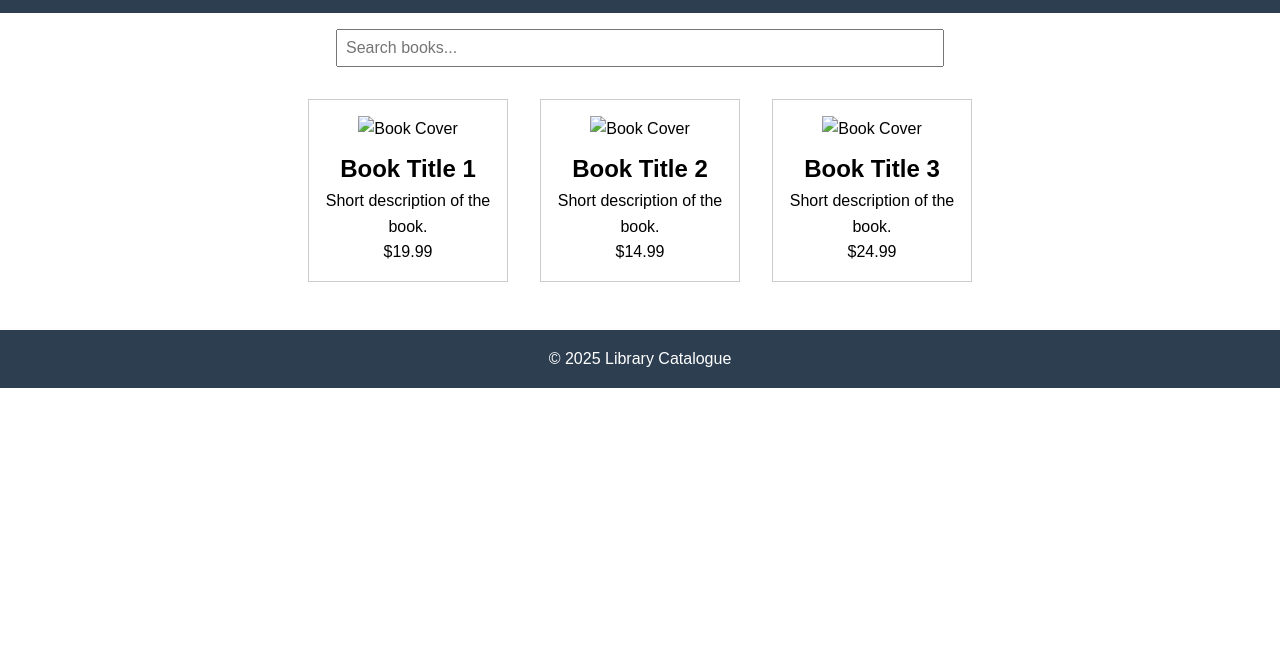
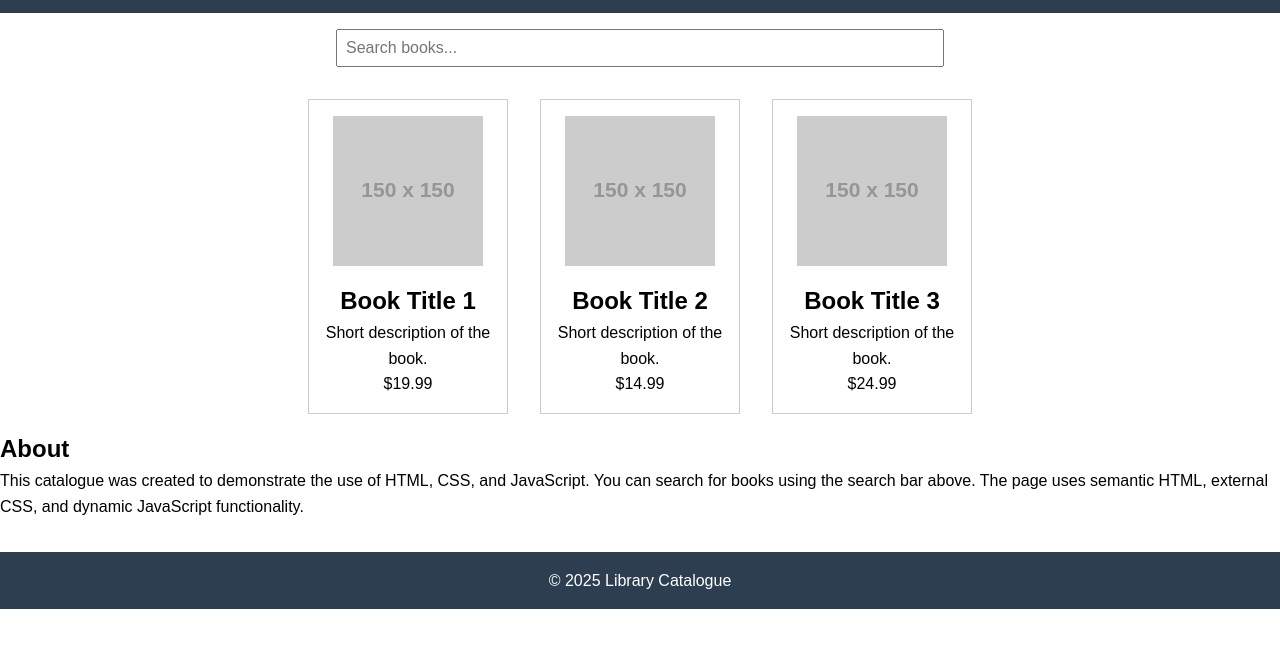
Before and after one commit to IliaPkhakadze/Iliapkhakadze, a plain HTML site: page index.html in a window 1280 px wide. Shown: the part 70-718 px from the top of the page. Drawn offline with Linux system fonts and the light colour scheme; placeholder pictures from the web are drawn by us.

Commit message:
Update and rename file.html to index.html

```diff
--- a/file.html
+++ b/index.html
@@ -18,39 +18,50 @@
     </header>
 
     <main>
+        <!-- Search Section -->
         <section class="search">
             <input type="text" id="searchBar" placeholder="Search books...">
         </section>
 
+        <!-- Catalogue Section -->
         <section class="catalogue" id="books">
             <article class="item-card">
-                <img src="book1.jpg" alt="Book Cover">
+                <img src="https://via.placeholder.com/150" alt="Book Cover 1">
                 <h2 class="item-name">Book Title 1</h2>
                 <p class="item-description">Short description of the book.</p>
                 <p class="item-price">$19.99</p>
             </article>
 
             <article class="item-card">
-                <img src="book2.jpg" alt="Book Cover">
+                <img src="https://via.placeholder.com/150" alt="Book Cover 2">
                 <h2 class="item-name">Book Title 2</h2>
                 <p class="item-description">Short description of the book.</p>
                 <p class="item-price">$14.99</p>
             </article>
 
             <article class="item-card">
-                <img src="book3.jpg" alt="Book Cover">
+                <img src="https://via.placeholder.com/150" alt="Book Cover 3">
                 <h2 class="item-name">Book Title 3</h2>
                 <p class="item-description">Short description of the book.</p>
                 <p class="item-price">$24.99</p>
             </article>
-            <!-- Add more items here -->
+
+            <!-- Add more items as needed -->
+        </section>
+
+        <!-- About Section -->
+        <section id="about">
+            <h2>About</h2>
+            <p>This catalogue was created to demonstrate the use of HTML, CSS, and JavaScript. You can search for books using the search bar above. The page uses semantic HTML, external CSS, and dynamic JavaScript functionality.</p>
         </section>
     </main>
 
+    <!-- Footer -->
     <footer class="footer">
         <p>© 2025 Library Catalogue</p>
     </footer>
 
+    <!-- JavaScript -->
     <script src="script.js"></script>
 </body>
 </html>
```
